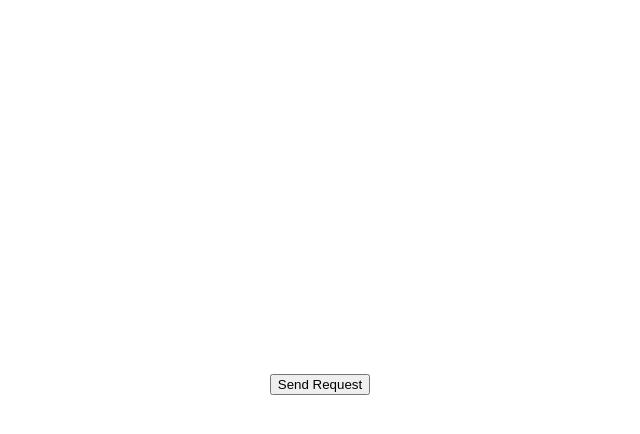
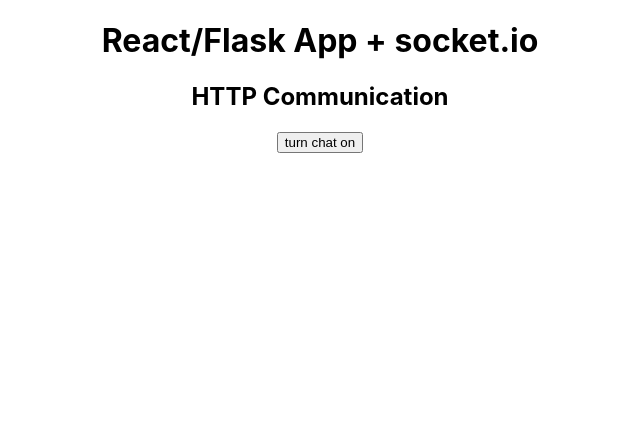
Before and after one commit to mattmchugh4/chatGPT-front-end, a React (Create React App) app in the folder chatgpt-front-end/: page / in a window 1280 px wide. Shown: the top 434 px of the page, without its empty margins (320-960 px from the left). Built offline with nearby package versions, Linux system fonts and the light colour scheme; no server answers; the HTML template or start-up script is replaced by a standard one.

Commit message:
Configure front end for socket connection test

```diff
--- a/chatgpt-front-end/package.json
+++ b/chatgpt-front-end/package.json
@@ -2,6 +2,7 @@
   "name": "chatgpt-front-end",
   "version": "0.1.0",
   "private": true,
+  "proxy": "http://localhost:5001/",
   "dependencies": {
     "@testing-library/jest-dom": "^5.16.5",
     "@testing-library/react": "^13.4.0",
@@ -9,6 +10,7 @@
     "react": "^18.2.0",
     "react-dom": "^18.2.0",
     "react-scripts": "5.0.1",
+    "socket.io-client": "^4.6.1",
     "web-vitals": "^2.1.4"
   },
   "scripts": {
--- a/chatgpt-front-end/src/App.js
+++ b/chatgpt-front-end/src/App.js
@@ -1,47 +1,65 @@
 import './App.css';
-
-import React, { useState } from 'react';
+import HttpCall from './components/HttpCall';
+import WebSocketCall from './components/WebSocketCall';
+import { io } from 'socket.io-client';
+import { useEffect, useState } from 'react';
 
 function App() {
-  const [responseMessage, setResponseMessage] = useState('');
+  const [socketInstance, setSocketInstance] = useState('');
+  const [loading, setLoading] = useState(true);
+  const [buttonStatus, setButtonStatus] = useState(false);
 
-  const handleApiRequest = async () => {
-    const headers = new Headers();
-    headers.set('Accept', 'application/json');
-    headers.set('Access-Control-Allow-Credentials', 'true');
-    headers.set('Access-Control-Allow-Origin', 'true');
-    headers.set('Content-Type', 'application/json');
-
-    const response = await fetch('http://localhost:5000/api', {
-      GET: headers,
-    })
-      .then((r) => console.log(r.json()))
-      .catch((e) => console.log(e));
-
-    // const requestOptions = {
-    //   method: 'POST',
-    //   mode: 'cors',
-    //   headers: { 'Content-Type': 'application/json' },
-    //   body: JSON.stringify({ data: 'Hello from React!' }),
-    // };
-
-    // const response = await fetch('http://localhost:5000/api', requestOptions);
-    // const data = await response.text();
-    // setResponseMessage(data);
+  const handleClick = () => {
+    if (buttonStatus === false) {
+      setButtonStatus(true);
+    } else {
+      setButtonStatus(false);
+    }
   };
 
-  const containerStyle = {
-    display: 'flex',
-    justifyContent: 'center',
-    alignItems: 'center',
-    height: '100vh',
-    flexDirection: 'column',
-  };
+  useEffect(() => {
+    if (buttonStatus === true) {
+      const socket = io('localhost:5001/', {
+        transports: ['websocket'],
+        cors: {
+          origin: 'http://localhost:3000/',
+        },
+      });
+
+      setSocketInstance(socket);
+
+      socket.on('connect', (data) => {
+        console.log(data);
+      });
+
+      setLoading(false);
+
+      socket.on('disconnect', (data) => {
+        console.log(data);
+      });
+
+      return function cleanup() {
+        socket.disconnect();
+      };
+    }
+  }, [buttonStatus]);
 
   return (
-    <div style={containerStyle}>
-      <button onClick={handleApiRequest}>Send Request</button>
-      <p>{responseMessage}</p>
+    <div className="App">
+      <h1>React/Flask App + socket.io</h1>
+      <div className="line">
+        <HttpCall />
+      </div>
+      {!buttonStatus ? (
+        <button onClick={handleClick}>turn chat on</button>
+      ) : (
+        <>
+          <button onClick={handleClick}>turn chat off</button>
+          <div className="line">
+            {!loading && <WebSocketCall socket={socketInstance} />}
+          </div>
+        </>
+      )}
     </div>
   );
 }
--- /dev/null
+++ b/chatgpt-front-end/src/components/HttpCall.js
@@ -0,0 +1,23 @@
+import { useEffect, useState } from 'react';
+
+export default function HttpCall() {
+  const [data, setData] = useState('');
+
+  useEffect(() => {
+    fetch('/http-call', {
+      headers: {
+        'Content-Type': 'application/json',
+      },
+    })
+      .then((response) => response.json())
+      .then((responseData) => {
+        setData(responseData.data);
+      });
+  });
+  return (
+    <>
+      <h2>HTTP Communication</h2>
+      <h3 className="http">{data}</h3>
+    </>
+  );
+}
--- /dev/null
+++ b/chatgpt-front-end/src/components/WebSocketCall.js
@@ -0,0 +1,38 @@
+import { useEffect, useState } from 'react';
+
+export default function WebSocketCall({ socket }) {
+  const [message, setMessage] = useState('');
+  const [messages, setMessages] = useState([]);
+
+  const handleText = (e) => {
+    const inputMessage = e.target.value;
+    setMessage(inputMessage);
+  };
+
+  const handleSubmit = () => {
+    if (!message) {
+      return;
+    }
+    socket.emit('data', message);
+    setMessage('');
+  };
+
+  useEffect(() => {
+    socket.on('data', (data) => {
+      setMessages([...messages, data.data]);
+    });
+  }, [socket, messages]);
+
+  return (
+    <div>
+      <h2>WebSocket Communication</h2>
+      <input type="text" value={message} onChange={handleText} />
+      <button onClick={handleSubmit}>submit</button>
+      <ul>
+        {messages.map((message, ind) => {
+          return <li key={ind}>{message}</li>;
+        })}
+      </ul>
+    </div>
+  );
+}
```
Also changed, not shown: 1 other file (tests, documents, lock files or other folders).
